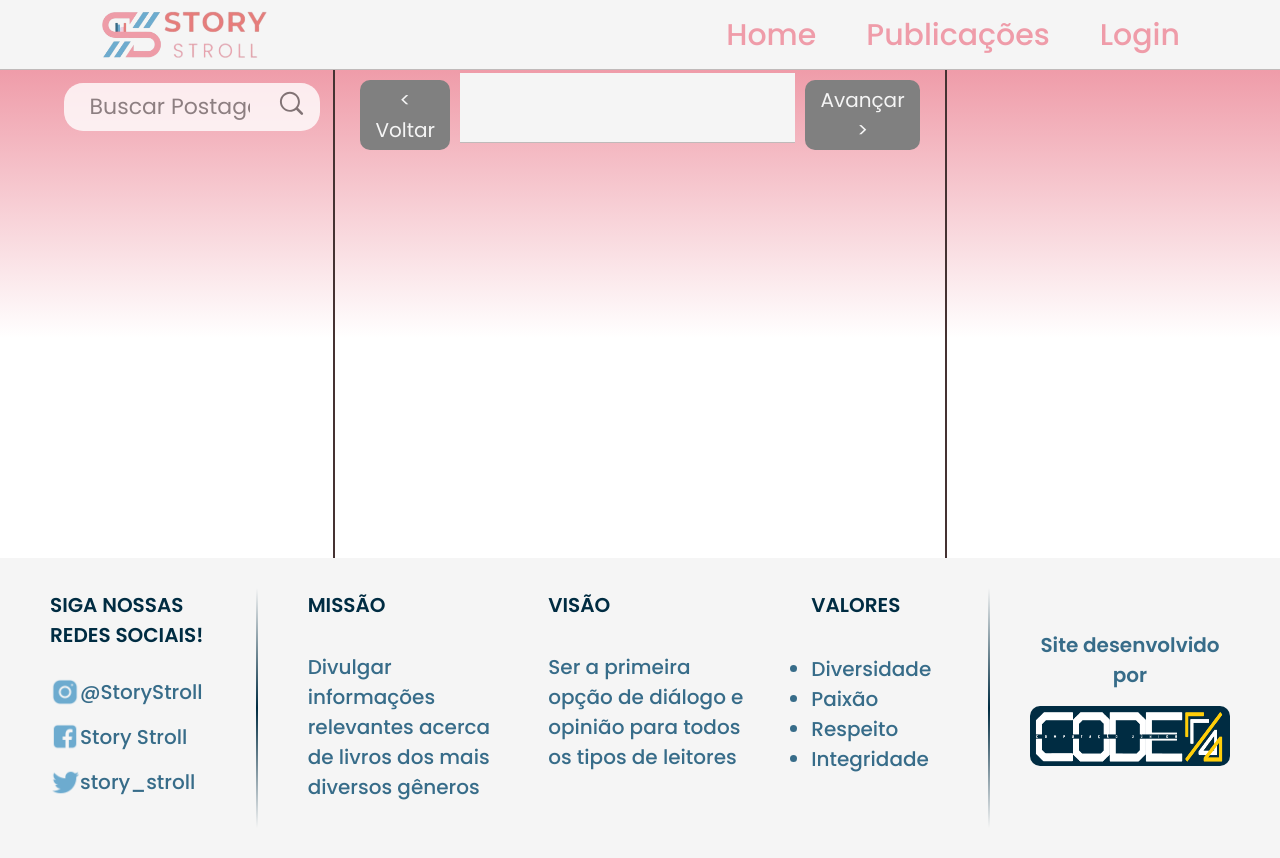
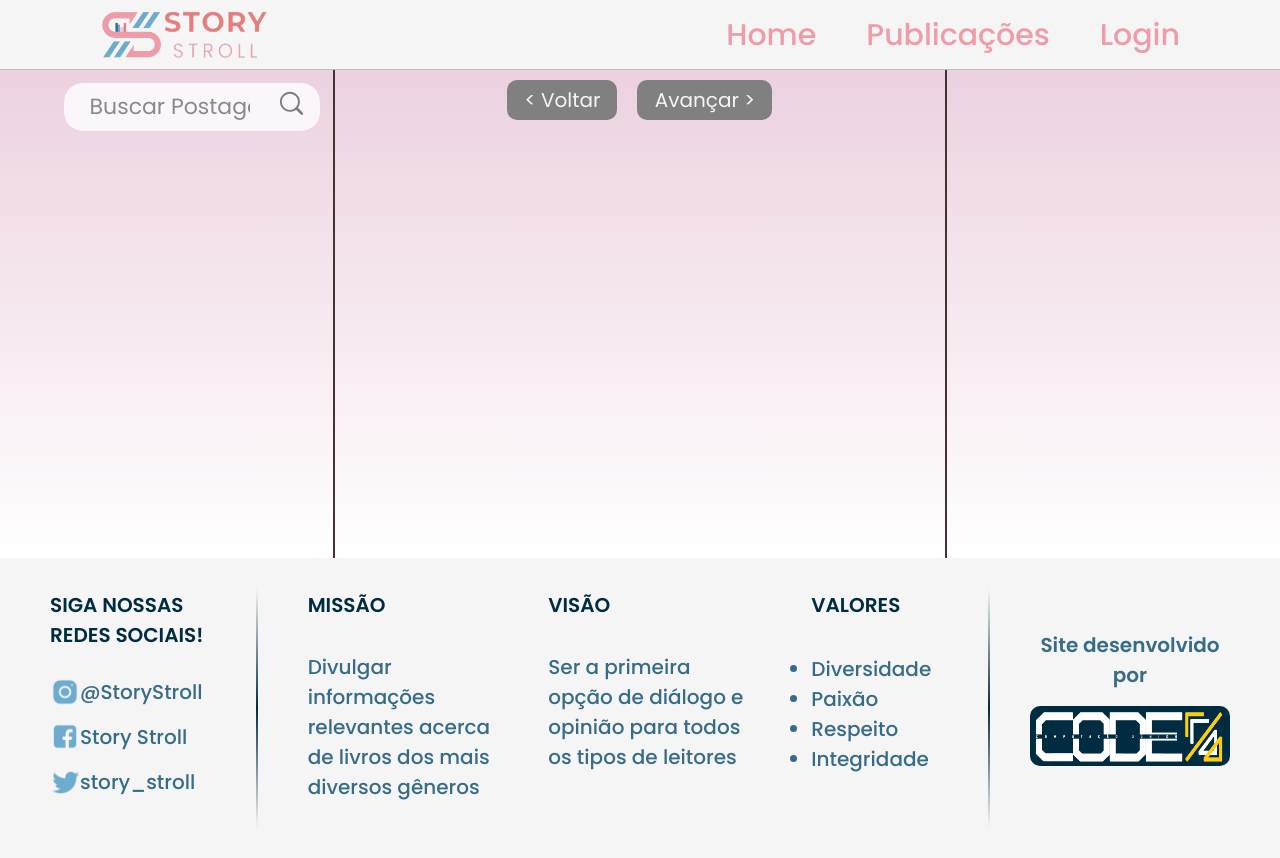
Before and after one commit to emmanueln4ssif/layout-trainee-2024.1, a PHP site: page /publicacoes in a window 1280 px wide. Run offline with PHP 8.4, Linux system fonts and the light colour scheme; data that the repository does not hold is empty.

Commit message:
arruma paginacao

```diff
--- a/app/Controllers/Controlador.php
+++ b/app/Controllers/Controlador.php
@@ -75,7 +75,6 @@ class Controlador
             'livro_ano' => $_POST['ano-pub'],
             'sinopse'=> $_POST['sinopse'],
             'nota_internet'=> $_POST['nota-net'],
-            'user_id'=> '1',
             'titulo_post'=> $_POST['titulo'],
             'nota_user'=> $_POST['nota-user'],
             'review'=> $_POST['conteudo'],
--- a/app/views/admin/admin-lista-de-posts.view.php
+++ b/app/views/admin/admin-lista-de-posts.view.php
@@ -765,7 +765,6 @@ if(!isset ($_SESSION['login']) == true){
                 <!-- MODAL DE CRIAÇÃO - INÍCIO -->
 
             </div>
-            <?php var_dump($_SESSION) ?>
             <div id="alternador" class="paginacao">
                 <?php
                 if($page-1>0){
--- a/app/views/site/navbar.php
+++ b/app/views/site/navbar.php
@@ -2,7 +2,7 @@
 
 <header>
     <div class="container">
-        <nav>
+        <nav class="navbar">
             <div class="nav-container">
                 <img id="nav-logo" onclick="location.href='/'" src="/public/assets/LOGO_BRANCA-removebg V1.png"
                     alt="Story Stroll" style="cursor: pointer;">
--- a/public/css/NB-e-footer.css
+++ b/public/css/NB-e-footer.css
@@ -30,7 +30,7 @@ header {
   width: 100%;
 }
 
-nav {
+.navbar {
   position: relative;
   top: 0;
   height: 70px;
--- a/public/css/lista.css
+++ b/public/css/lista.css
@@ -18,7 +18,7 @@ main {
     flex-direction: row;
     height: fit-content;
     justify-content: center;
-    background: linear-gradient(to bottom, #EF9CA9, white 55%);
+    background: linear-gradient(to bottom, #ecd1e0, #ffffff);
     min-height: 61vh;
 }
 
@@ -78,7 +78,7 @@ main {
     opacity: 0.8;
 }
 
-.buscar-box button{
+.buscar-box button {
     background-color: rgba(0, 0, 0, 0);
     border: none;
 }
@@ -275,7 +275,7 @@ main {
 }
 
 .cs:hover {
-    background-color: #453232;
+    background-color: gray;
     color: #f5f5f5;
     font-family: Poppins;
     font-weight: 400;
```
Also changed, not shown: 2 other files.
